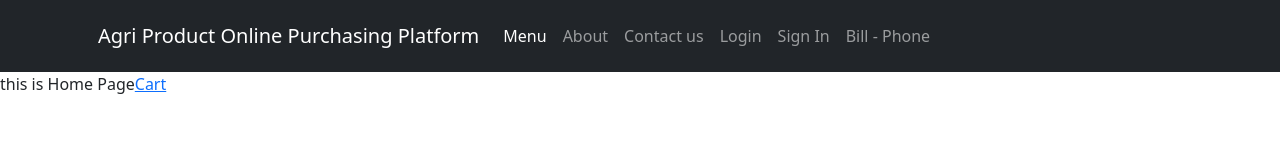
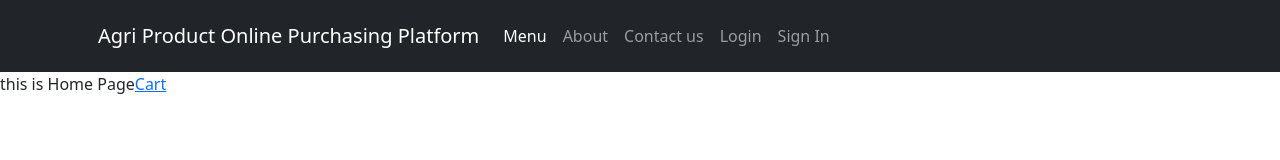
Before and after one commit to SandaliJayawickrama/DS_Project_Y3S1, a React (Create React App) app in the folder frontend/: page / in a window 1280 px wide. Shown: the top 160 px of the page. Built offline with nearby package versions, Linux system fonts and the light colour scheme.

Commit message:
Revert "Create users"
This reverts commit 1b005757577bc5574a03e37ae12925d7905ab509, reversing
changes made to 6dd08678fa4f46e2ab0124c64c94cb631400f4e6.

```diff
--- a/frontend/src/App.js
+++ b/frontend/src/App.js
@@ -10,8 +10,6 @@ import Delivery from './components/Delivery';
 import Login from './components/Login';
 import Signup from './components/Signup';
 import Welcome from './components/Welcome';
-import MobilePayMain from './components/MobilePay/MobilePayMain';
-
 
 function App() {
   return (
@@ -24,7 +22,6 @@ function App() {
           <Route exact path="/login" element={<Login />} />
           <Route exact path="/signup" element={<Signup />} />
           <Route exact path="/welcome" element={<Welcome />} />
-          <Route exact path="/bill" element={<MobilePayMain />} />
         </Routes>
     </>
   );
--- a/frontend/src/components/Navbar.js
+++ b/frontend/src/components/Navbar.js
@@ -39,11 +39,6 @@ const Navbar = () => {
                     Sign In
                   </a>
                 </li>
-                <li class="nav-item">
-                  <a class="nav-link" href="/bill">
-                    Bill - Phone
-                  </a>
-                </li>
               </ul>
             </div>
           </nav>
```
Also changed, not shown: 1 other file (tests, documents, lock files or other folders).
